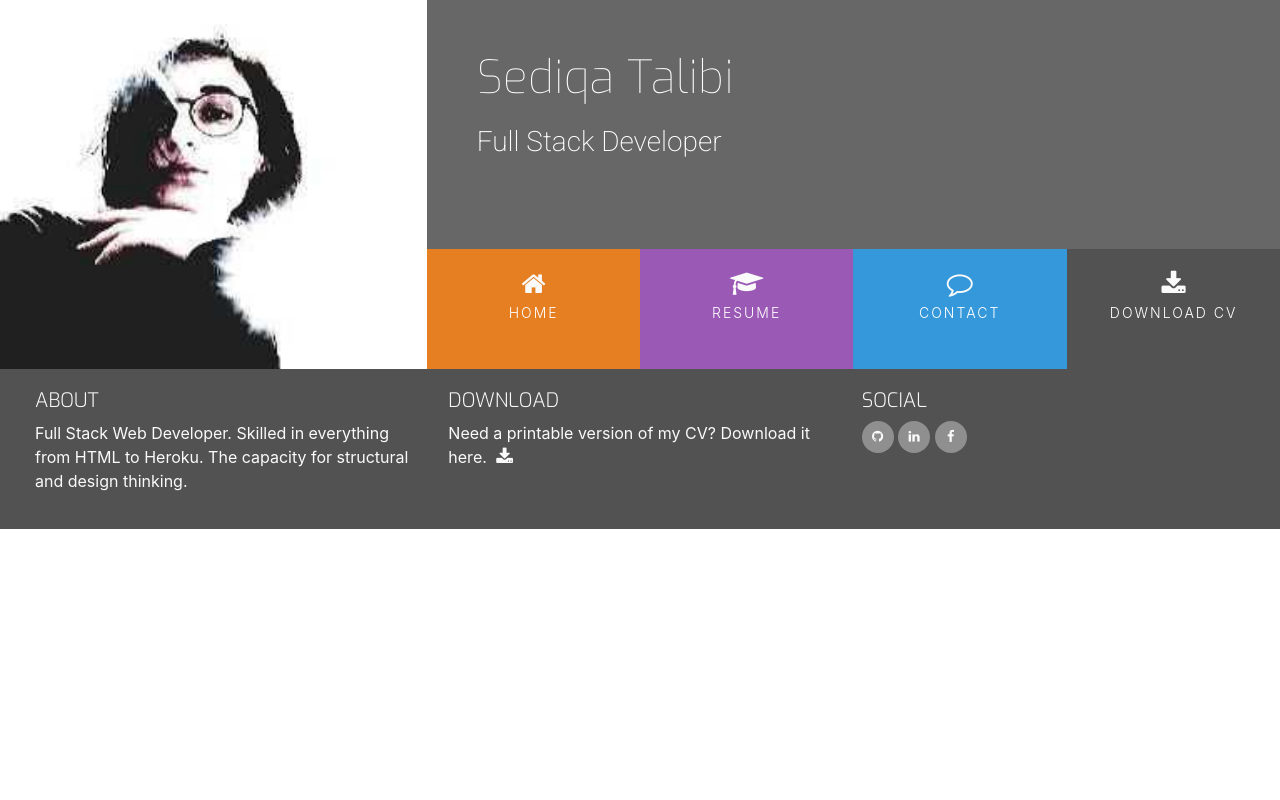
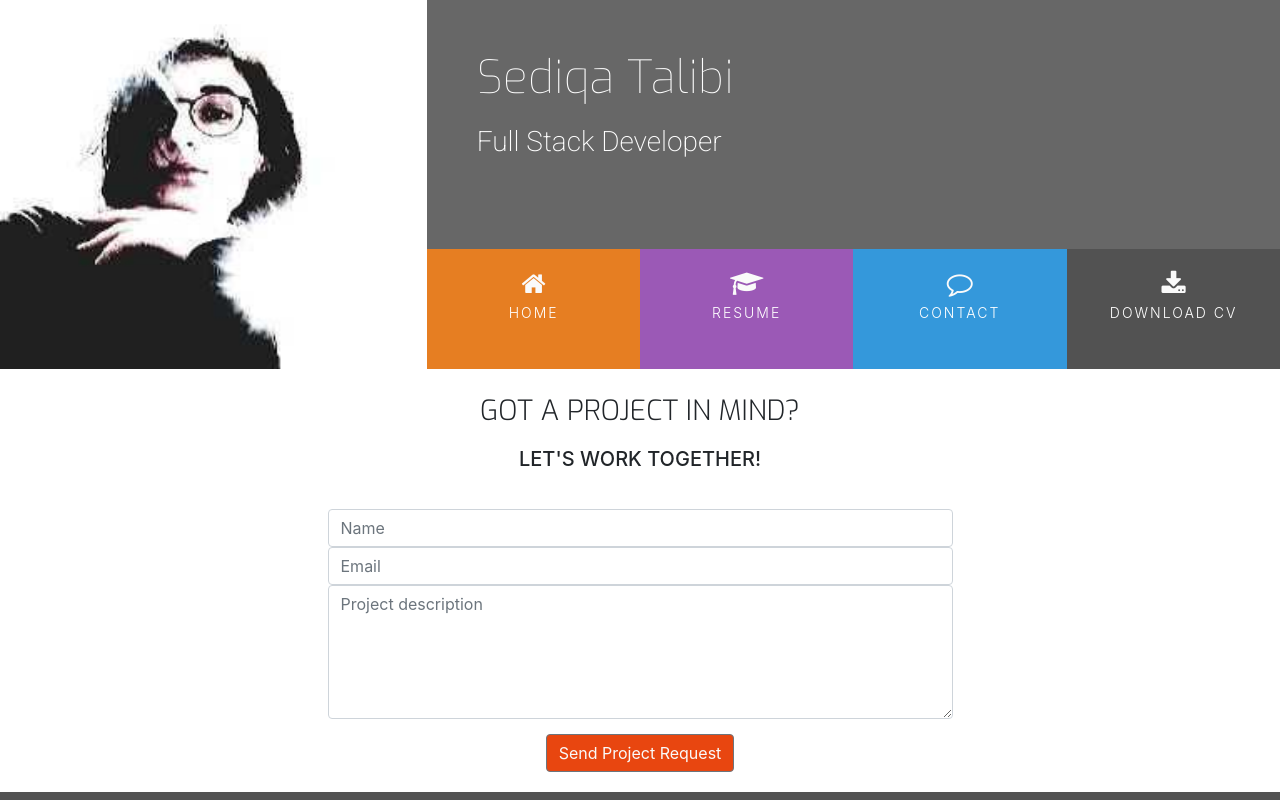
Before and after one commit to sediqa01/Resume, a plain HTML site: page contact.html in a window 1280 px wide. Shown: the top 800 px of the page. Drawn offline with nearby package versions, Linux system fonts and the light colour scheme.

Commit message:
Add the contact form

```diff
--- a/assets/css/style.css
+++ b/assets/css/style.css
@@ -338,3 +338,36 @@ footer {
 .history-items {
     margin-bottom: 30px;
 }
+
+/* ----------------------------------------Contact Form */
+
+.contact-heading {
+    font-family: "Exo", sans-serif;
+    font-weight: 300;
+    margin-top: 25px;
+    margin-bottom: 20px;
+}
+
+.center-form {
+    padding-top: 10px;
+    margin: 0 auto;
+    max-width: 70%;
+}
+
+button[type="submit"] {
+    margin-top: 15px;
+    margin-bottom: 20px;
+    color: #fafafa;
+    background-color: #e84610;
+}
+
+/* ----------------------------------------Media Queries */
+
+@media(min-width: 992px) {
+    .center-form {
+        padding-top: 30px;
+        min-height: 240px;
+        margin: 0 auto;
+        max-width: 50%;
+    }
+}
--- a/contact.html
+++ b/contact.html
@@ -51,7 +51,27 @@
             </div>
         </div>
     </header>
-    <section>
+    <section class="container-fluid">
+        <div class="row bg-color-contact">
+            <div class="col">
+                <h3 class="contact-heading uppercase text-center">Got a project in mind?</h3>
+                <h5 class="uppercase text-center">Let's work together!</h5>
+
+                <div class="center-form">
+                    <form>
+                        <input type="text" name="name" id="fullname" class="form-control" placeholder="Name" required />
+                        <input type="email" name="email" id="emailaddress" class="form-control" placeholder="Email" required />
+                        <textarea rows="5" name="projectsummary" id="projectsummary" class="form-control" placeholder="Project description" required></textarea>
+                        <div class="form-row text-center">
+                            <div class="col">
+                                <button type="submit" class="btn btn-secondary">Send Project Request</button>
+                            </div>
+                        </div>
+                    </form>
+                </div>
+
+            </div>
+        </div>
 
     </section>
     <footer class="container-fluid">
```
